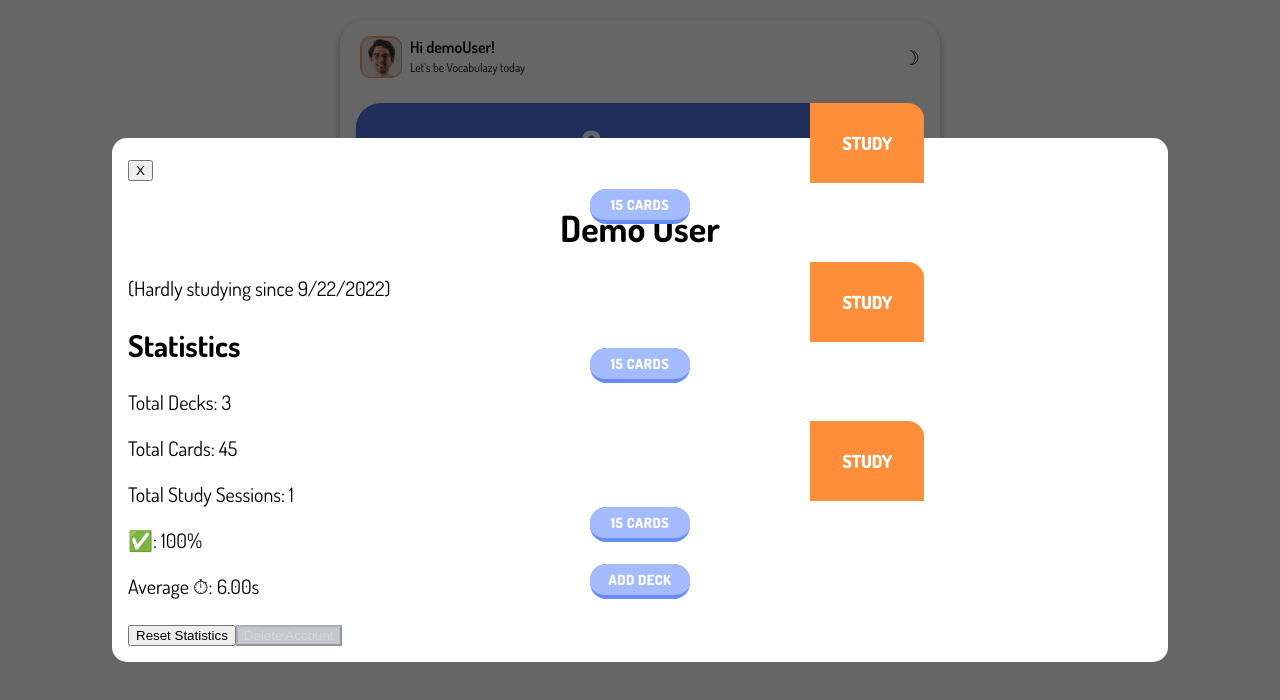
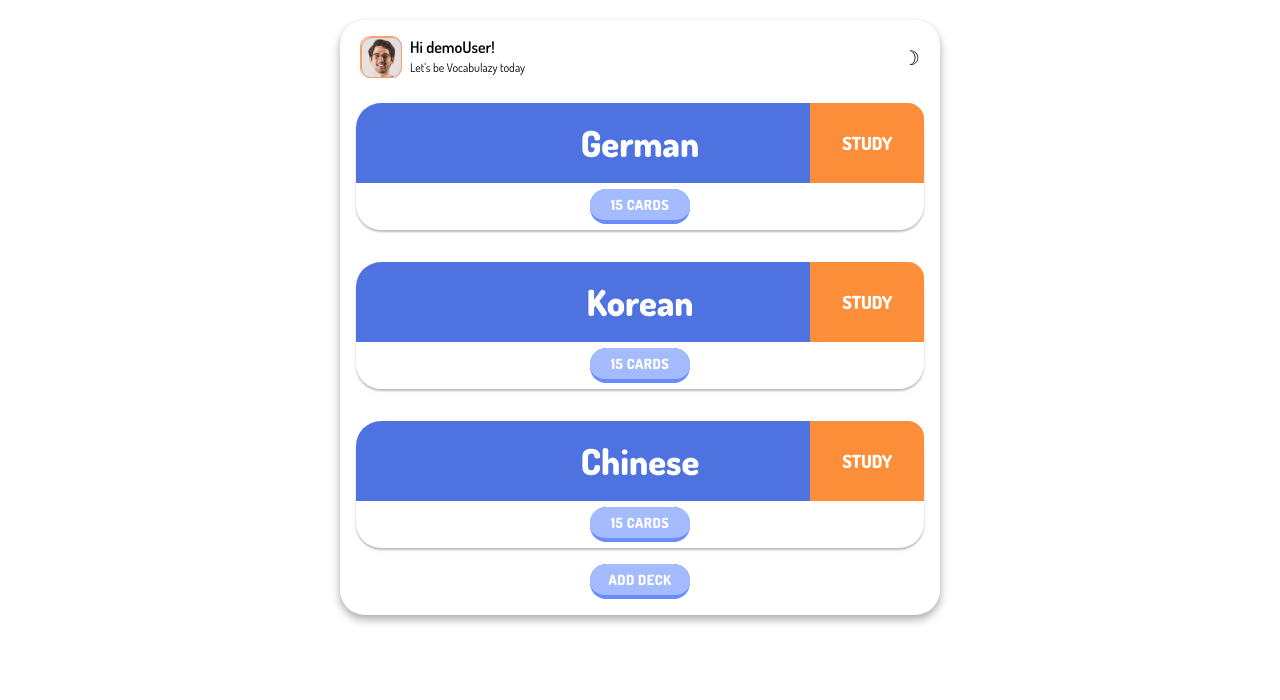
Before and after one commit to vincenthanguk/Vocabulazy, a React (Create React App) app: page / in a window 1280 px wide. Both pictures are taken after a click on the button 382 px from the left and 58 px from the top of the page. Shown: the top 700 px of the page. Built offline with nearby package versions, Linux system fonts and the light colour scheme.

Commit message:
reorganized structure to three views

```diff
--- a/src/App.js
+++ b/src/App.js
@@ -1,6 +1,6 @@
 import React from 'react';
 
-import Vocabulazy from './components/vocabulazy/vocabulazy-component.jsx';
+import Vocabulazy from './app/vocabulazy.jsx';
 
 function App() {
   return (
--- a/src/components/vocabulazy/vocabulazy-component.jsx
+++ b/src/app/vocabulazy.jsx
@@ -1,31 +1,20 @@
 import React, { useContext, useState, useEffect } from 'react';
-import { UserContext } from '../../context/UserContext';
+import { UserContext } from '../context/UserContext';
 
-import Deck from '../deck/deck-component';
-import Login from '../login/login-component';
-import Study from '../study/study-component';
-import EditDeckForm from '../editDeckForm/editDeckForm-component';
-import FlashMessage from '../flashMessage/flashMessage-component';
-import Welcome from '../welcome/welcome-component';
-import MyAccount from '../myAccount/myAccount-component';
+import StudyView from '../views/studyView/studyView';
+import FlashMessage from '../components/flashMessage/flashMessage-component';
+import LoginView from '../views/loginView/loginView';
+import MainView from '../views/mainView/mainView';
 
-import mockData from '../../data/mockData.json';
+import mockData from '../data/mockData.json';
 
-import {
-  handleAddDeck,
-  handleDeleteDeck,
-  handleEditDeck,
-  handleAddCardToDeck,
-  handleEditCard,
-  handleDeleteCard,
-} from '../../utils/handlers.js';
-
-import { useVerifyUser } from '../../utils/auth';
+import { useVerifyUser } from '../utils/auth';
 
 import './vocabulazy-styles.css';
 
 function Vocabulazy() {
   const [userContext, setUserContext, toggleDemoMode] = useContext(UserContext);
+  const [view, setView] = useState('mainView');
   const [deckList, setDeckList] = useState([]);
   const [demoStudysessionList, setDemoStudysessionList] = useState([
     {
@@ -42,7 +31,6 @@
   const [isError, setIsError] = useState(false);
   const [isDemoUser, setIsDemoUser] = useState(false);
   const [isStudying, setIsStudying] = useState(false);
-  // const [isAddingDeck, setIsAddingDeck] = useState(false);
   const [editingDeckIndex, setEditingDeckIndex] = useState(null);
   const [studyDeck, setStudyDeck] = useState(0);
   const [isShowingFlash, setIsShowingFlash] = useState(false);
@@ -172,32 +160,6 @@
     }
   };
 
-  // ------------ DEMOMODE CRUD OPERATIONS ------------
-
-  const handleAddDeckWrapper = (user, deckName) => {
-    handleAddDeck(deckList, setDeckList, user, deckName);
-  };
-
-  const handleDeleteDeckWrapper = (deckId) => {
-    handleDeleteDeck(deckList, setDeckList, deckId);
-  };
-
-  const handleEditDeckWrapper = (deckId, deckName) => {
-    handleEditDeck(deckList, setDeckList, deckId, deckName);
-  };
-
-  const handleAddCardToDeckWrapper = (data) => {
-    handleAddCardToDeck(deckList, setDeckList, data);
-  };
-
-  const handleEditCardWrapper = (data) => {
-    handleEditCard(deckList, setDeckList, data);
-  };
-
-  const handleDeleteCardWrapper = (deckId, cardId) => {
-    handleDeleteCard(deckList, setDeckList, deckId, cardId);
-  };
-
   // --------------------- FLASH MESSAGES ---------------------
 
   // check flash message status and content
@@ -225,138 +187,53 @@
   const toggleStudy = (deckNum) => {
     setIsStudying(() => !isStudying);
     setStudyDeck(deckNum);
-    // setIsAddingDeck(false);
   };
 
   const handleToggleAccountPage = () => {
     setIsShowingAccountPage(!isShowingAccountPage);
   };
 
-  // --------------------- ELEMENTS ---------------------
+  let activeView;
 
-  let studyView;
-  // conditional rendering in case no decks are loaded from DB
-  if (deckList.length > 0) {
-    studyView = (
-      <Study
-        deck={deckList[studyDeck].cards}
-        deckName={deckList[studyDeck].name}
-        deckId={deckList[studyDeck]._id}
-        isDemoUser={isDemoUser}
-        demoStudysessionList={demoStudysessionList}
-        setDemoStudysessionList={setDemoStudysessionList}
-      />
-    );
-  }
-
-  const noDecks = <div>Try adding your first deck!</div>;
-
-  const deckContainers = deckList.map((deck, i) => {
-    return (
-      <li className="list-container" key={i}>
-        <Deck
-          deck={deck.cards}
-          deckId={deck._id}
-          deckNumber={i}
-          deckName={deck.name}
-          isDemoDeck={deck.demo}
+  switch (view) {
+    case 'loginView':
+      activeView = <LoginView />;
+      break;
+    case 'mainView':
+      activeView = (
+        <MainView
+          isStudying={isStudying}
+          isLoading={isLoading}
           isDemoUser={isDemoUser}
+          onToggleAccountPage={handleToggleAccountPage}
+          userContext={userContext}
+          deckList={deckList}
+          setDeckList={setDeckList}
           toggleStudy={toggleStudy}
           fetchData={fetchData}
           handleFlash={handleFlash}
-          onAddCard={handleAddCardToDeckWrapper}
-          onEditCard={handleEditCardWrapper}
-          onDeleteCard={handleDeleteCardWrapper}
-          onDeleteDeck={handleDeleteDeckWrapper}
-          onEditDeck={handleEditDeckWrapper}
-          editDeckFormVisible={editingDeckIndex === i}
-          onDeckEditClick={handleDeckEditClick}
         />
-      </li>
-    );
-  });
-
-  const heading = (
-    <div className="heading-container">
-      <div className="heading-subheading">Let's be Vocabulazy today</div>
-      <div className="heading-username">Hi {userContext.username}!</div>
-      {!isStudying && userContext.token ? (
-        <div className="avatar-container">
-          <Welcome className="Welcome" toggle={handleToggleAccountPage} />
-        </div>
-      ) : null}
-      <div className="darkmode-container">☽</div>
-    </div>
-  );
-
-  // render main container
-  const mainContainer = (
-    <>
-      <div className="main-container">
-        {/* display deckcontainers when not in study mode */}
-        {isStudying || (
-          <ul className="deck-list">
-            {deckContainers}
-            <li className="list-container">
-              <EditDeckForm
-                fetchData={fetchData}
-                onFlash={handleFlash}
-                toggle={handleDeckEditClick}
-                isDemoUser={isDemoUser}
-                isAddingDeck={editingDeckIndex === 'addNewDeck'}
-                isStudying={isStudying}
-                onAddDeck={handleAddDeckWrapper}
-                initialValue="newDeck"
-              />
-            </li>
-          </ul>
-        )}
-        {/* display studyview when in study mode */}
-        {isStudying && studyView}
-        {deckList.length > 0 || noDecks}
-        {isStudying && (
-          <button className="back-btn" onClick={() => toggleStudy(studyDeck)}>
-            Back to Decks
-          </button>
-        )}
-      </div>
-      <div className="footer">
-        {/* <button className="button" onClick={logoutHandler}>
-          Log Out
-        </button> */}
-      </div>
-    </>
-  );
-
-  const loading = <div>Loading Decks...</div>;
-
-  return (
-    <>
-      {isShowingAccountPage && (
-        <MyAccount
-          toggleAccountPage={handleToggleAccountPage}
-          deckData={deckList}
-          userDetails={userContext.details}
-          handleFlash={handleFlash}
+      );
+      break;
+    case 'studyView':
+      activeView = (
+        <StudyView
+          deck={deckList[studyDeck].cards}
+          deckName={deckList[studyDeck].name}
+          deckId={deckList[studyDeck]._id}
           isDemoUser={isDemoUser}
           demoStudysessionList={demoStudysessionList}
           setDemoStudysessionList={setDemoStudysessionList}
         />
-      )}
-      {isShowingFlash && <FlashMessage flash={flash} />}
-      <div className="Vocabulazy">
-        <div className="header-main">{heading}</div>
-        {isLoading ? loading : userContext.token && mainContainer}
-        {userContext.token === null && (
-          <>
-            <div className="main-container">
-              <Login handleFlash={handleFlash} />
-            </div>
-          </>
-        )}
-      </div>
-    </>
-  );
+      );
+      break;
+
+    default:
+      activeView = <LoginView />;
+      break;
+  }
+
+  return <div className="Vocabulazy">{activeView}</div>;
 }
 
 export default Vocabulazy;
--- a/src/components/login/login-component.jsx
+++ b/src/views/loginView/loginView.jsx
@@ -1,8 +1,8 @@
 import { React, useContext, useState } from 'react';
 import { UserContext } from '../../context/UserContext';
 
-import './login-styles.css';
-import Register from '../register/register-component';
+import './loginView-styles.css';
+import Register from '../../components/register/register-component';
 
 function Login(props) {
   const { handleFlash } = props;
--- /dev/null
+++ b/src/views/mainView/mainView.jsx
@@ -0,0 +1,139 @@
+import React, { useState } from 'react';
+
+import Welcome from '../../components/welcome/welcome-component';
+import Deck from '../../components/deck/deck-component';
+import EditDeckForm from '../../components/editDeckForm/editDeckForm-component';
+
+import {
+  handleAddDeck,
+  handleDeleteDeck,
+  handleEditDeck,
+  handleAddCardToDeck,
+  handleEditCard,
+  handleDeleteCard,
+} from '../../utils/handlers.js';
+
+function MainView(props) {
+  const {
+    isLoading,
+    onToggleAccountPage,
+    isDemoUser,
+    toggleStudy,
+    fetchData,
+    handleFlash,
+    userContext,
+    deckList,
+    setDeckList,
+  } = props;
+
+  const [editingDeckIndex, setEditingDeckIndex] = useState(null);
+
+  // handles click events on decks, either editing an existing deck, canceling the new deck, or adding a new deck
+  const handleDeckEditClick = (i) => {
+    console.log('inside handleEditCliccccc', i);
+    if (editingDeckIndex === i) {
+      setEditingDeckIndex(null);
+    } else if (editingDeckIndex === 'addNewDeck ' && i === 'addNewDeck') {
+      setEditingDeckIndex(null);
+    } else {
+      setEditingDeckIndex(i);
+    }
+  };
+
+  // ------------ DEMOMODE CRUD OPERATIONS ------------
+
+  const handleAddDeckWrapper = (user, deckName) => {
+    handleAddDeck(deckList, setDeckList, user, deckName);
+  };
+
+  const handleDeleteDeckWrapper = (deckId) => {
+    handleDeleteDeck(deckList, setDeckList, deckId);
+  };
+
+  const handleEditDeckWrapper = (deckId, deckName) => {
+    handleEditDeck(deckList, setDeckList, deckId, deckName);
+  };
+
+  const handleAddCardToDeckWrapper = (data) => {
+    handleAddCardToDeck(deckList, setDeckList, data);
+  };
+
+  const handleEditCardWrapper = (data) => {
+    handleEditCard(deckList, setDeckList, data);
+  };
+
+  const handleDeleteCardWrapper = (deckId, cardId) => {
+    handleDeleteCard(deckList, setDeckList, deckId, cardId);
+  };
+
+  const heading = (
+    <div className="heading-container">
+      <div className="heading-subheading">Let's be Vocabulazy today</div>
+      <div className="heading-username">Hi {userContext.username}!</div>
+      {userContext.token ? (
+        <div className="avatar-container">
+          <Welcome className="Welcome" toggle={onToggleAccountPage} />
+        </div>
+      ) : null}
+      <div className="darkmode-container">☽</div>
+    </div>
+  );
+
+  const loading = <div>Loading Decks...</div>;
+
+  const noDecks = <div>Try adding your first deck!</div>;
+
+  const deckContainers = deckList.map((deck, i) => {
+    return (
+      <li className="list-container" key={i}>
+        <Deck
+          deck={deck.cards}
+          deckId={deck._id}
+          deckNumber={i}
+          deckName={deck.name}
+          isDemoDeck={deck.demo}
+          isDemoUser={isDemoUser}
+          toggleStudy={toggleStudy}
+          fetchData={fetchData}
+          handleFlash={handleFlash}
+          onAddCard={handleAddCardToDeckWrapper}
+          onEditCard={handleEditCardWrapper}
+          onDeleteCard={handleDeleteCardWrapper}
+          onDeleteDeck={handleDeleteDeckWrapper}
+          onEditDeck={handleEditDeckWrapper}
+          editDeckFormVisible={editingDeckIndex === i}
+          onDeckEditClick={handleDeckEditClick}
+        />
+      </li>
+    );
+  });
+
+  const mainContainer = (
+    <div className="main-container">
+      <ul className="deck-list">
+        {deckContainers}
+        <li className="list-container">
+          <EditDeckForm
+            fetchData={fetchData}
+            onFlash={handleFlash}
+            toggle={handleDeckEditClick}
+            isDemoUser={isDemoUser}
+            isAddingDeck={editingDeckIndex === 'addNewDeck'}
+            onAddDeck={handleAddDeckWrapper}
+            initialValue="newDeck"
+          />
+        </li>
+      </ul>
+      {deckList.length > 0 || noDecks}
+    </div>
+  );
+
+  return (
+    <div className="MainView">
+      <div className="header-main">{heading}</div>
+      {isLoading ? loading : userContext.token && mainContainer}
+    </div>
+  );
+}
+
+export default MainView;
--- a/src/components/study/study-component.jsx
+++ b/src/views/studyView/studyView.jsx
@@ -1,12 +1,13 @@
 import React, { useState, useEffect, useContext } from 'react';
 import { UserContext } from '../../context/UserContext';
-import StudyFlashcard from '../studyFlashcard/studyFlashcard-component';
+
+import StudyFlashcard from '../../components/studyFlashcard/studyFlashcard-component';
 import { FontAwesomeIcon } from '@fortawesome/react-fontawesome';
 import { faCheck } from '@fortawesome/free-solid-svg-icons';
 import { faTimes } from '@fortawesome/free-solid-svg-icons';
 import { faSync } from '@fortawesome/free-solid-svg-icons';
 
-import './study-styles.css';
+import './studyView-styles.css';
 
 function Study(props) {
   const {
```
Also changed, not shown: src/app/vocabulazy-styles.css (renamed from src/components/vocabulazy/vocabulazy-styles.css), src/views/loginView/loginView-styles.css (renamed from src/components/login/login-styles.css), src/views/studyView/studyView-styles.css (renamed from src/components/study/study-styles.css).
